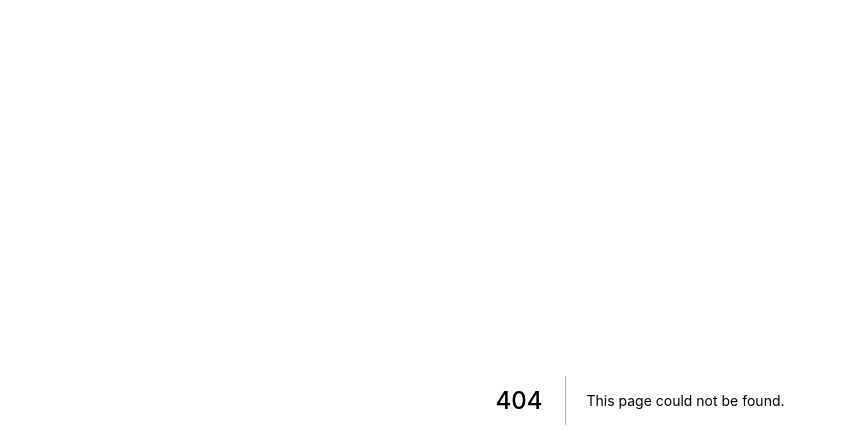
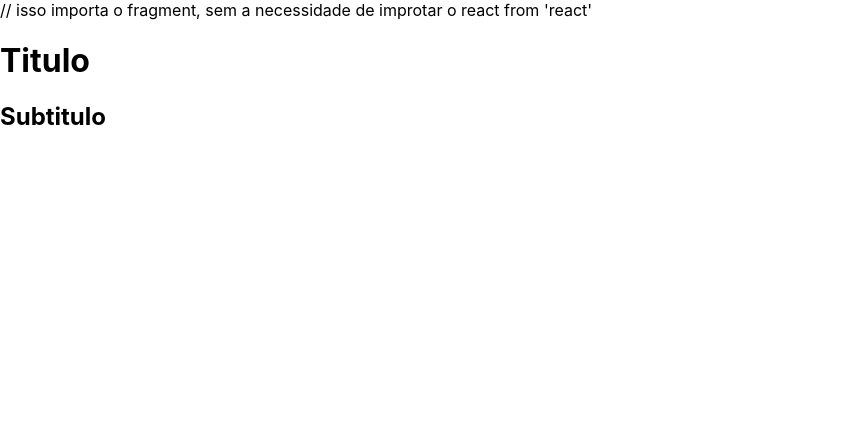
Before and after one commit to isyuricunha-zz/estudo, a Next.js app in the folder exercicio/revisao react/: page /basico/fragment02 in a window 1280 px wide. Before the commit this address had no page. Shown: the top 448 px of the page, without its empty margins (0-846 px from the left). Built offline with nearby package versions, Linux system fonts and the light colour scheme.

Commit message:
Create fragment02.jsx

```diff
--- /dev/null
+++ b/exercicio/revisao react/pages/basico/fragment02.jsx
@@ -0,0 +1,8 @@
+export default function fragment() {
+  return (
+    <> // isso importa o fragment, sem a necessidade de improtar o react from 'react'
+      <h1>Titulo</h1>
+      <h2>Subtitulo</h2>
+    </>
+  );
+}
```
